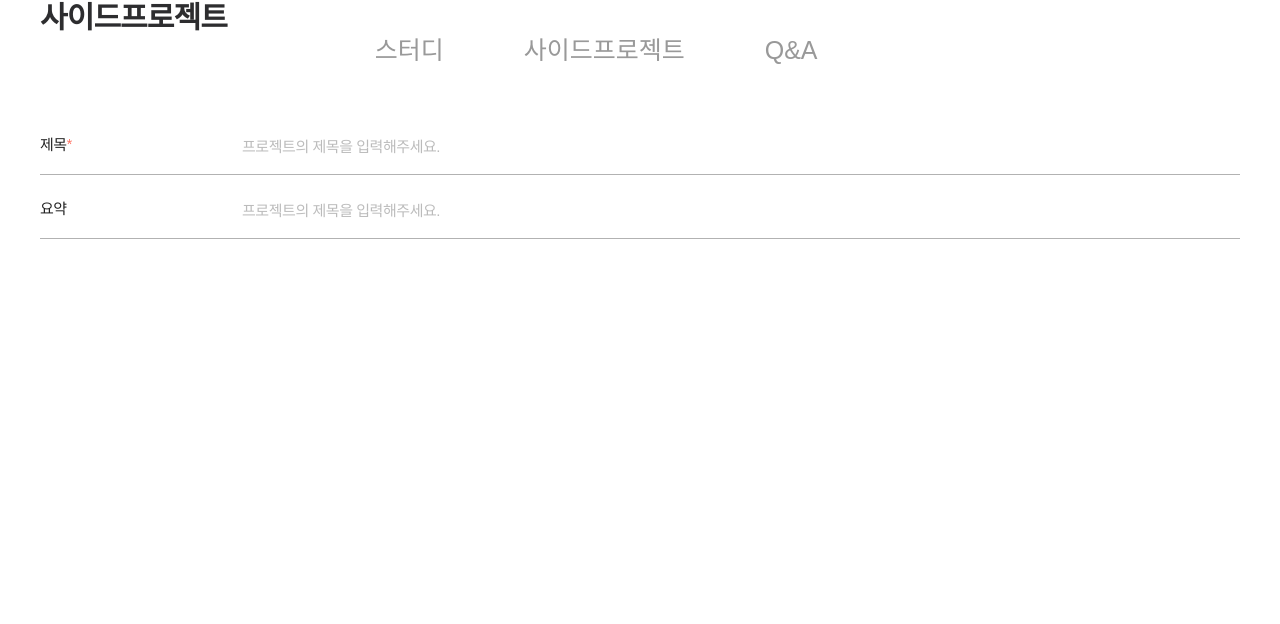
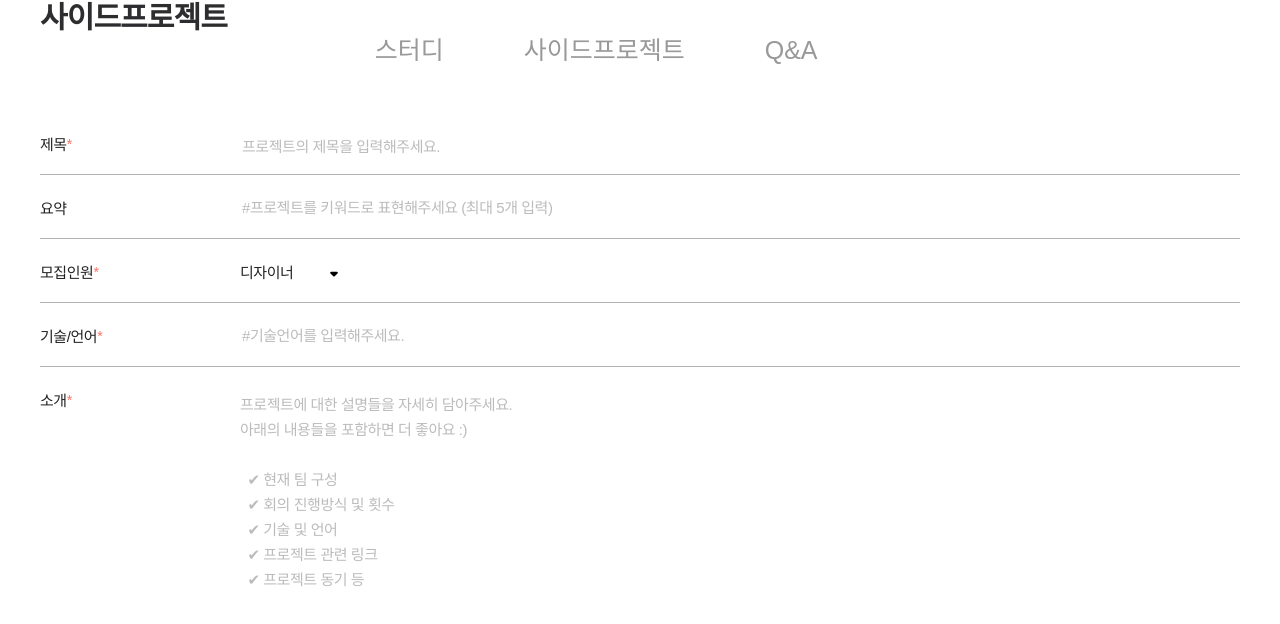
Before and after one commit to ProjectCoco/wayfarer-frontend, a Next.js app: page /write in a window 1280 px wide. Shown: the top 624 px of the page. Built offline with nearby package versions, Linux system fonts and the light colour scheme; a web font is replaced by a local one.

Commit message:
feat : 모집인원 블록 추가

```diff
--- a/components/pages/write/WriteForm.tsx
+++ b/components/pages/write/WriteForm.tsx
@@ -4,6 +4,10 @@ import WriteInput from "./WriteInput";
 import Label from "./Label";
 import LabelBlock from "./LabelBlock";
 import Asterisk from "../../common/Input/Asterisk";
+import TagInput from "./TagInput";
+import TextArea from "./TextArea";
+import DropDown from "./DropDown";
+import DropDownIcon from "./DropDownIcon";
 
 function WriteForm() {
   return (
@@ -17,8 +21,20 @@ function WriteForm() {
       <LabelBlock
         label={<Label label="요약" />}
         customInput={
-          <WriteInput placeholder="프로젝트의 제목을 입력해주세요." />
+          <TagInput placeholder="#프로젝트를 키워드로 표현해주세요 (최대 5개 입력)" />
         }
+      />
+      <LabelBlock
+        label={<Label label="모집인원" icon={<Asterisk />} />}
+        customInput={<DropDown icon={<DropDownIcon />} width={"102px"} />}
+      />
+      <LabelBlock
+        label={<Label label="기술/언어" icon={<Asterisk />} />}
+        customInput={<TagInput placeholder="#기술언어를 입력해주세요." />}
+      />
+      <LabelBlock
+        label={<Label label="소개" icon={<Asterisk />} />}
+        customInput={<TextArea />}
       />
     </Form>
   );
```
